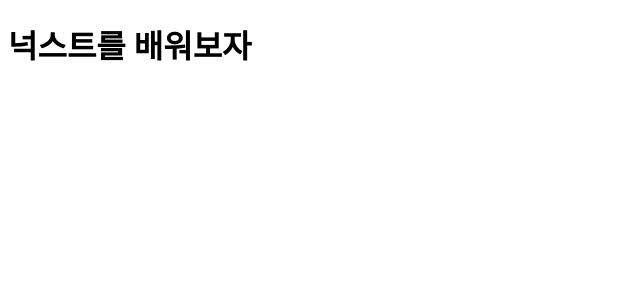
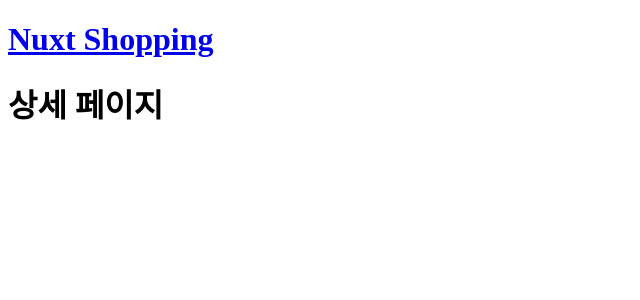
Before and after one commit to taykim7/nuxt-study, a Nuxt app: page /detail/1 in a window 1280 px wide. Before the commit this address had no page. Shown: the top 300 px of the page, without its empty margins (0-640 px from the left). Built offline with nearby package versions, Linux system fonts and the light colour scheme.

Commit message:
동적라우트 정의
- page 내부에 언더바 폴더나 파일 생성

```diff
--- a/layouts/default.vue
+++ b/layouts/default.vue
@@ -1,7 +1,9 @@
 <template>
   <div>
     <header>
-      <h1>넉스트를 배워보자</h1>
+      <h1>
+        <NuxtLink to="/">Nuxt Shopping</NuxtLink>
+      </h1>
 
     </header>
     <Nuxt />
--- /dev/null
+++ b/pages/detail/_id.vue
@@ -0,0 +1,18 @@
+<template>
+  <div>
+    <h1>상세 페이지</h1>
+  </div>
+</template>
+
+<script>
+export default {
+  // 언더바를 붙힌 파일은 동적라우트로 정의된다.
+  created() {
+    console.log(this.$route);
+  }
+}
+</script>
+
+<style>
+
+</style>
--- a/pages/index.vue
+++ b/pages/index.vue
@@ -36,7 +36,8 @@ export default {
 
   methods: {
     moveToDetailPage(id) {
-      console.log(id)
+      // nuxt 는 내부적으로 router가 세팅되어 있어서 바로 사용 가능
+      this.$router.push(`detail/${id}`);
     }
   }
 }
```
